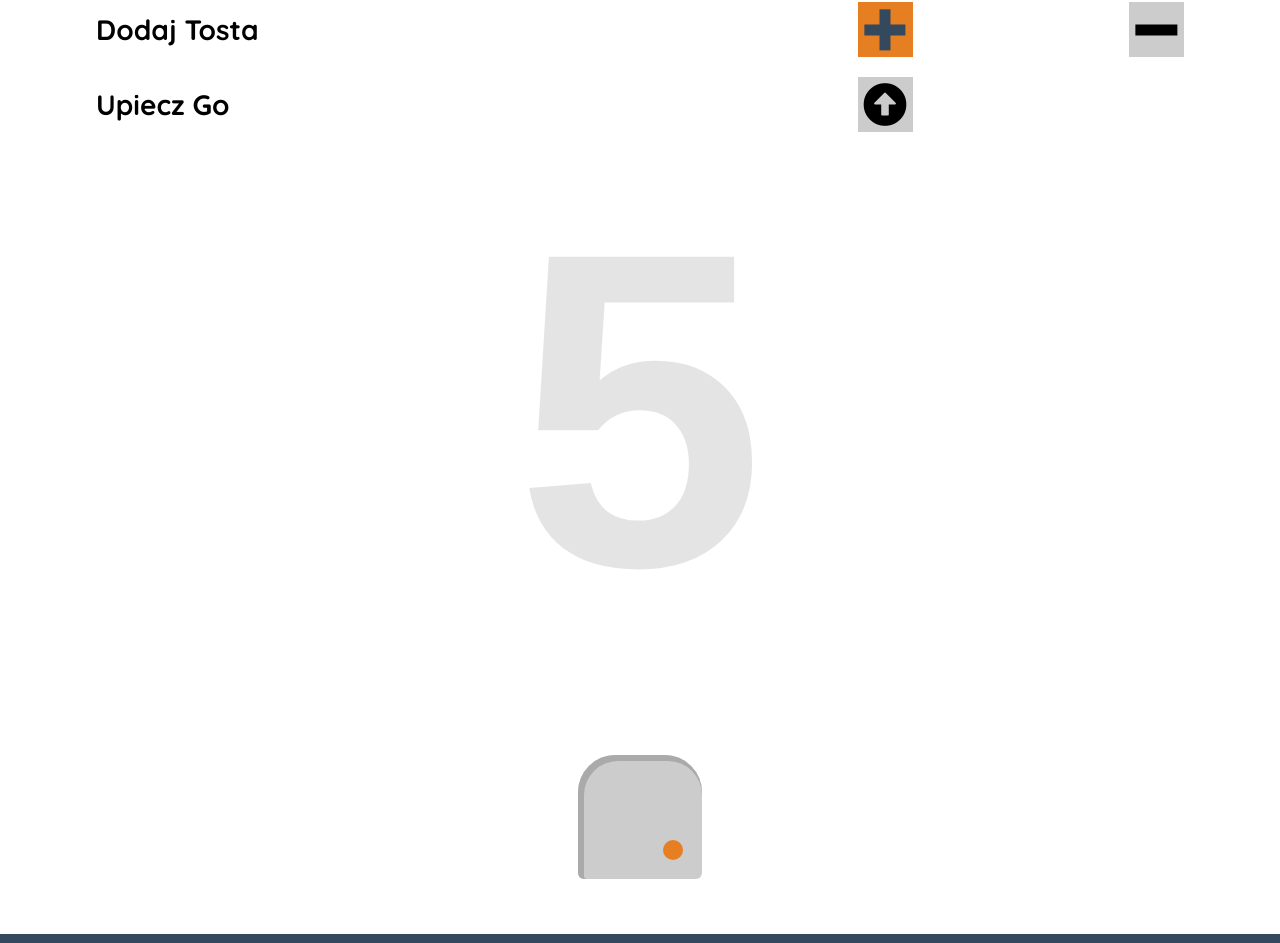
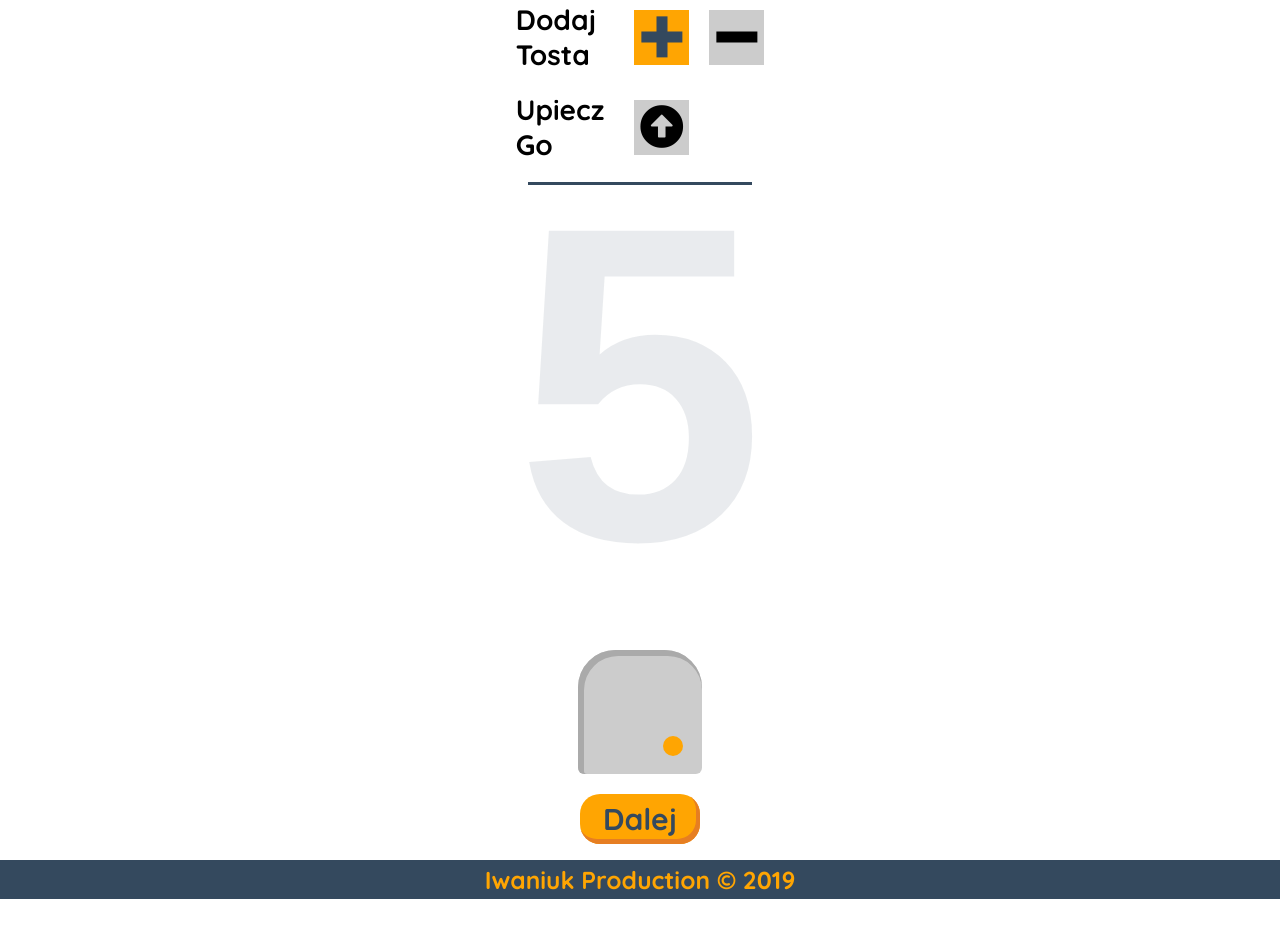
Before and after one commit to Iwaniukooo11/toster-app, a React app: page / in a window 1280 px wide. Shown: the part 73-1016 px from the top of the page. After the commit the page ends 972 px from the top, so only its background shows below. Built offline with nearby package versions, Linux system fonts and the light colour scheme.

Commit message:
add bread effect add hr style button

```diff
--- a/src/Components/AddRemover/Signs/Sign.module.scss
+++ b/src/Components/AddRemover/Signs/Sign.module.scss
@@ -1,7 +1,7 @@
 @import '../../../sass/variables';
 
 .Sign {
-    background-color: $color-orange;
+    background-color: $color-orange-light;
     z-index: 2;
     font-size: #{0.8*$sign-size};
     display: flex;
--- /dev/null
+++ b/src/Components/Button/Button.js
@@ -0,0 +1,11 @@
+import React from 'react';
+import locStyles from './Button.module.scss'
+
+const Button = props => {
+    return (
+        <button className={locStyles.Button}>{props.text}</button>
+    );
+}
+
+
+export default Button;
--- /dev/null
+++ b/src/Components/Button/Button.module.scss
@@ -0,0 +1,16 @@
+@import '../../sass/variables';
+
+.Button {
+    font-size: 30px;
+    text-transform: capitalize;
+    color: $color-blue;
+    border-radius: 20px;
+    padding: 6px 23px;
+    background-color: $color-orange-light;
+    box-shadow: inset -3px -4px 0px 1px $color-orange-dark;
+    transition: .1s;
+
+    &:active {
+        transform: scale(0.9);
+    }
+}
--- a/src/Components/FoodElements/Bread/Bread.module.scss
+++ b/src/Components/FoodElements/Bread/Bread.module.scss
@@ -4,7 +4,7 @@
     border-radius: 87% 13% 100% 0% / 15% 100% 0% 85%;
     @include makeSquare($bread-size);
     background-color: $color-bread-start;
-    box-shadow: inset 3px 3px 0px 3px $color-orange;
+    box-shadow: inset 3px 3px 0px 3px $color-orange-dark;
     transition: $bread-select-transition;
     margin-bottom: 5px;
     opacity: 0;
@@ -23,7 +23,7 @@
     10% {
         transform: translateY(70%);
         background-color: $color-bread-start;
-        box-shadow: inset 3px 3px 0px 3px $color-orange;
+        box-shadow: inset 3px 3px 0px 3px $color-orange-dark;
     }
 
     90% {
--- a/src/Components/FoodElements/Toster/Toster.module.scss
+++ b/src/Components/FoodElements/Toster/Toster.module.scss
@@ -10,7 +10,7 @@
     &::after {
         @include makePseudo;
         @include makeSquare(20px);
-        background-color: $color-orange;
+        background-color: $color-orange-light;
         border-radius: 50%;
         bottom: 15%;
         right: 15%;
--- a/src/Containers/Footer/Footer.module.scss
+++ b/src/Containers/Footer/Footer.module.scss
@@ -3,9 +3,15 @@
 .Footer {
     font-size: #{0.7* $footer-size};
     display: flex;
+    position: fixed;
+    position: absolute;
+    // bottom: 0;
+    bottom: 0;
+    width: 100%;
+    left: 0;
     align-items: center;
     justify-content: center;
     background-color: $color-blue;
-    color: $color-orange;
+    color: $color-orange-light;
     padding: 4px 0;
 }
--- a/src/Containers/HomePage/AddRemoveWrap/AddRemoveWrap.js
+++ b/src/Containers/HomePage/AddRemoveWrap/AddRemoveWrap.js
@@ -1,5 +1,6 @@
 import React from 'react';
 import locStyles from './AddRemoveWrap.module.scss'
+import globStyles from './../../../sass/App.module.scss'
 import AddRemover from '../../../Components/AddRemover/AddRemover'
 
 const AddRemoveWrap = props => {
@@ -7,6 +8,7 @@ const AddRemoveWrap = props => {
         <div className={locStyles.AddRemoveWrap}>
             <AddRemover title={'dodaj tosta'} {...props} />
             <AddRemover title={'upiecz go'} oneSign={true}  {...props} />
+            <hr className={globStyles.line}  />
         </div>
     );
 }
--- a/src/Containers/HomePage/HomePage.js
+++ b/src/Containers/HomePage/HomePage.js
@@ -4,6 +4,7 @@ import globStyles from '../../sass/App.module.scss'
 
 import AddRemoverWrap from './AddRemoveWrap/AddRemoveWrap'
 import Number from './Number/Number'
+import NextButton from '../../Components/Button/Button'
 
 import TostsWrap from './TostsWrap/TostsWrap'
 import { connect } from 'react-redux'
@@ -26,6 +27,7 @@ class HomePage extends Component {
                 <TostsWrap
                     breadStatus={this.props.isBreadSelect}
                     selectStatus={this.props.isSelectingEnded} />
+                <NextButton text={'dalej'} />
             </main>
         );
     }
--- a/src/Containers/HomePage/Number/Number.module.scss
+++ b/src/Containers/HomePage/Number/Number.module.scss
@@ -5,9 +5,11 @@
     text-align: center;
     // width: 100%;
     // margin: 0 auto;
+    color: $color-blue;
     display: block;
     opacity: 0.1;
     transition: $bread-select-transition;
+    line-height: 0.8;
     font-family: arial;
 
     &Active {
--- a/src/Containers/Nav/Nav.module.scss
+++ b/src/Containers/Nav/Nav.module.scss
@@ -17,7 +17,7 @@
         margin-left: 10px;
 
         &::first-letter {
-            color: $color-orange;
+            color: $color-orange-light;
         }
     }
 }
--- a/src/sass/App.module.scss
+++ b/src/sass/App.module.scss
@@ -11,18 +11,41 @@
 body {
     font-family: 'Quicksand', sans-serif;
     font-weight: bold;
+    height: 100%;
 }
 
 button {
     border: none;
     outline: none;
+    font: inherit;
+}
+
+.line {
+    color: $color-blue;
+    width: 90%;
+    margin: 0 auto;
+    border: 0;
+    border-bottom: 3px solid $color-blue;
 }
 
 .Section {
-    margin-top: #{$nav-size + 20px};
-    margin-bottom: #{$footer-size + 20px};
+    // margin-top: #{$nav-size + 20px};
+    padding-top: #{$nav-size + 20px};
+    // margin-bottom: #{$footer-size + 20px};
+    padding-bottom: #{$footer-size + 20px};
+
     display: grid;
     justify-items: center;
     align-content: center;
     row-gap: 20px;
+    position: relative;
 }
+
+.App {
+    position: relative;
+    // min-height: calc(100vh - #{$nav-size + $footer-size});
+    min-height: 100vh;
+    display: flex;
+    justify-content: center;
+    align-items: center;
+}
--- a/src/sass/_variables.scss
+++ b/src/sass/_variables.scss
@@ -2,8 +2,11 @@ $color-blue:#34495e;
 $color-white:#fff;
 $color-grey-light:#ccc;
 $color-grey-dark:#aaa;
-$color-orange:#e67e22;
-$color-bread-start:#f39c12;
+$color-orange-light:#ffa502;
+$color-orange-dark:#e67e22;
+
+// $color-bread-start:#f39c12;
+$color-bread-start:$color-orange-light;
 $color-bread-end-strong:rgb(97, 75, 68);
 $color-bread-end:#8D6E63;
 
```
